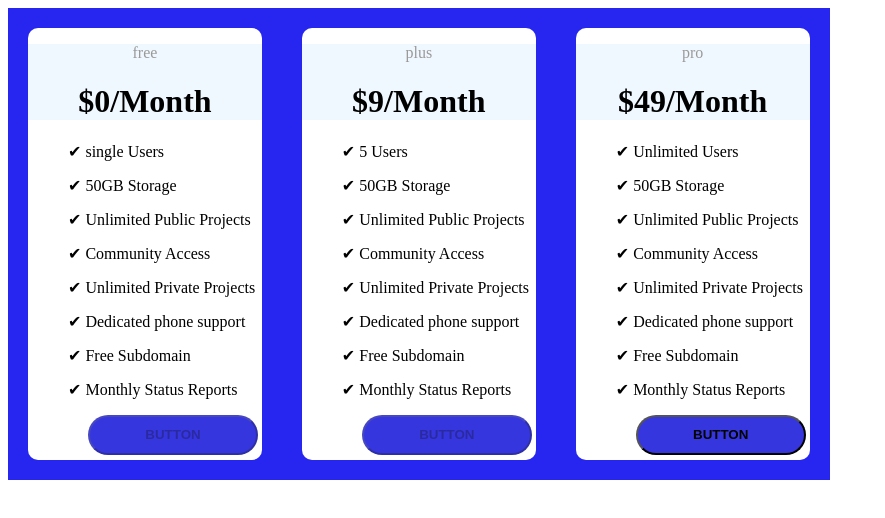
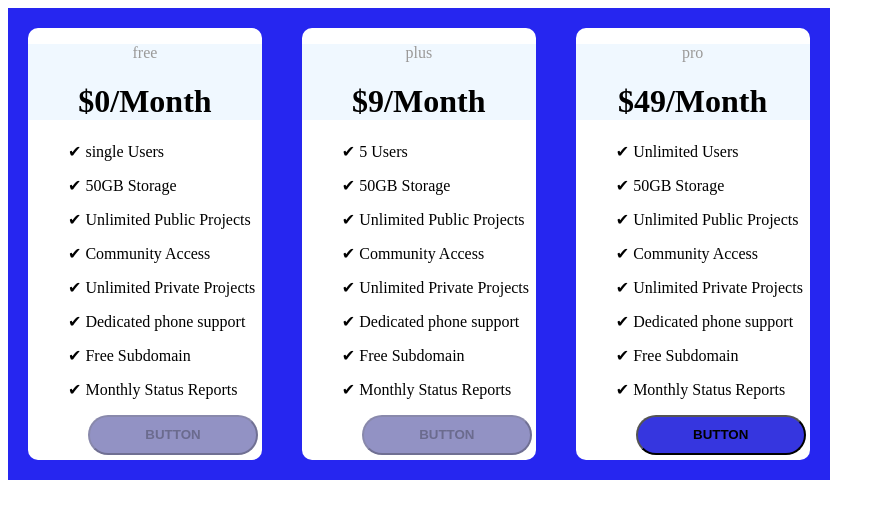
Before and after one commit to Nivash23/CRUDinreact, a React (Vite) app: page / in a window 1280 px wide. Shown: the top 518 px of the page, without its empty margins (0-885 px from the left). Built offline with nearby package versions, Linux system fonts and the light colour scheme.

Commit message:
updating

```diff
--- a/src/App.jsx
+++ b/src/App.jsx
@@ -67,7 +67,7 @@ function Card(props)
 
 
 
-        <button type="submit" disabled>BUTTON</button>
+        <button type='button' id="disablebut" disabled>BUTTON</button>
       </div>
     )
     }
@@ -91,7 +91,7 @@ function Card(props)
 
 
 
-        <button type="submit"  >BUTTON</button>
+        <button type='button'  href='https://www.google.com'>BUTTON</button>
       </div>
     )
   }
--- a/src/styles/App.css
+++ b/src/styles/App.css
@@ -1,4 +1,47 @@
 #back
+{
+    background-color:rgb(38, 38, 240);
+    padding: 0px;
+    margin:0px;
+    /* display:flex; */
+    width: 65%;
+}
+#cardback
+{
+    background-color:white;
+    width:300px;
+    margin:20px 20px 20px 20px;
+    border-radius: 10px;
+}
+button{
+    background-color: rgb(54, 54, 223);
+    margin-left:60px;
+    margin-bottom:5px;
+    width:170px;
+    height:40px;
+    border-radius: 20px;
+    font-weight: bold;
+}
+#text
+{
+    color:rgb(154, 153, 152);
+}
+#head
+{
+    background-color:rgb(240, 248, 255);
+    text-align: center;
+}
+ul li{
+    list-style: none;
+    margin-top: 15px;
+}
+#disablebut
+{
+    background-color: rgb(146, 146, 196);
+}
+@media(min-width:400px)
+{
+    #back
 {
     background-color:rgb(38, 38, 240);
     padding: 0px;
@@ -35,3 +78,8 @@ ul li{
     list-style: none;
     margin-top: 15px;
 }
+#disablebut
+{
+    background-color: rgb(146, 146, 196);
+}
+}
```
